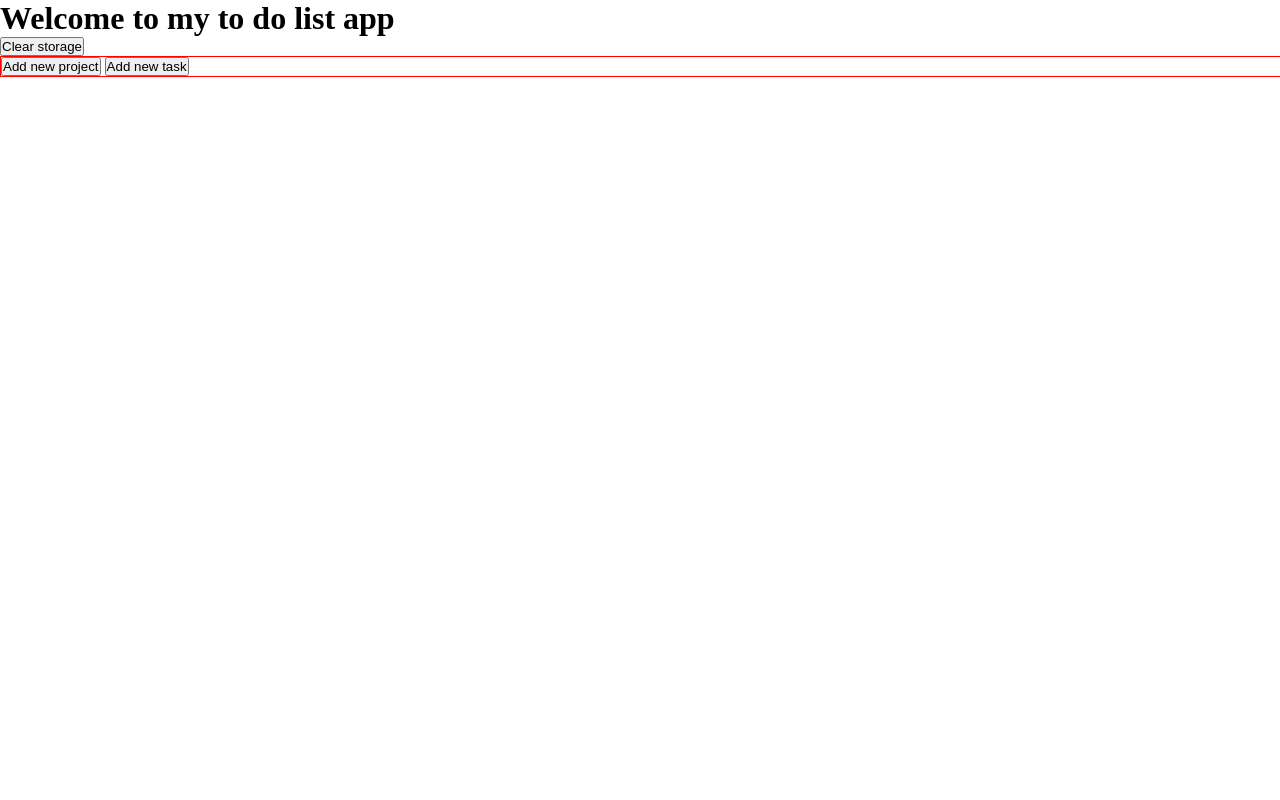
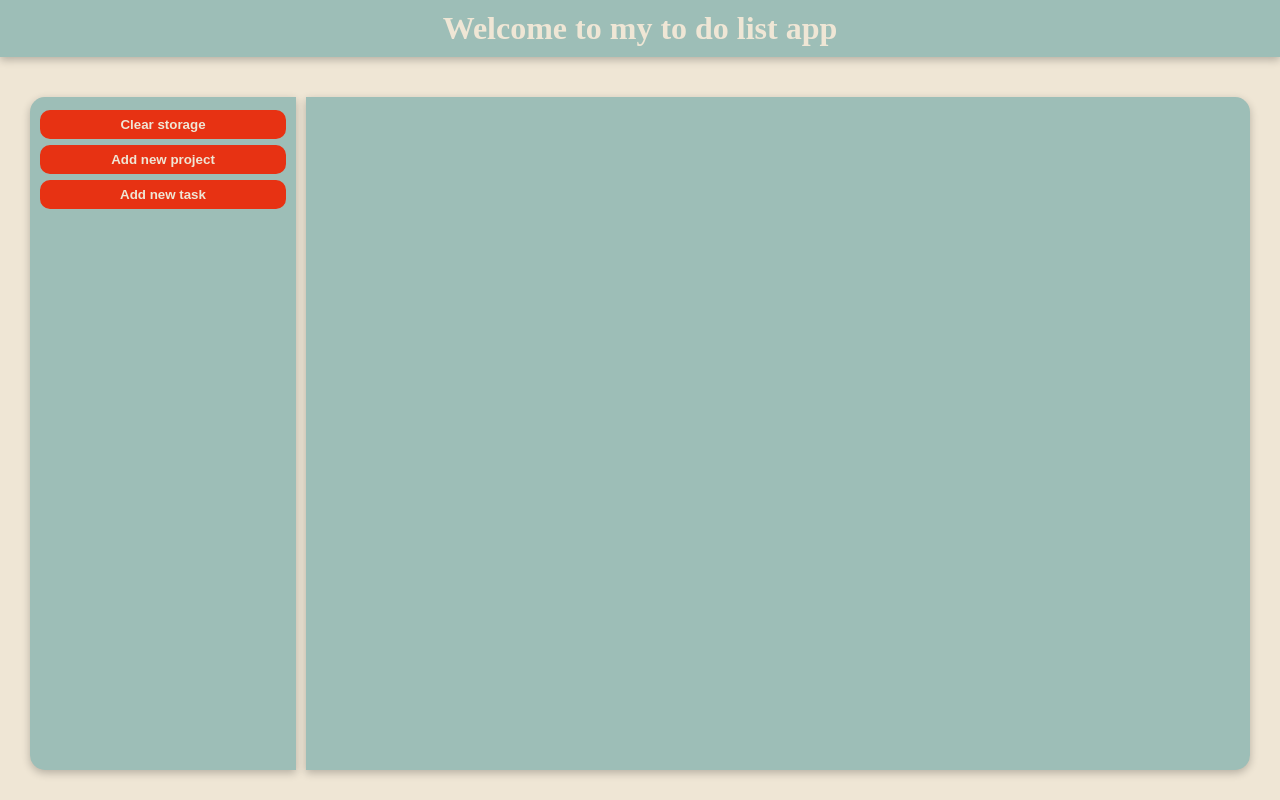
Before and after one commit to nikola88393/ToDoListV2, a website built with webpack: page src/template.html in a window 1280 px wide. Built offline with nearby package versions, Linux system fonts and the light colour scheme.

Commit message:
Add colors and style for the whoel page

```diff
--- a/src/style.css
+++ b/src/style.css
@@ -1,32 +1,74 @@
+:root {
+    --beige: #efe6d5;
+    --blue: #9dbeb7;
+    --red: #e73213;
+    --shadow: rgba(0, 0, 0, 0.24) 0px 3px 8px;
+}
+
 * {
     padding: 0;
     margin: 0;
+    font-weight: 700;
+    color: var(--beige);
+}
+
+ul {
+    list-style-type: none;
+}
+
+html {
+    height: 100%;
 }
 
 body {
-    width: 100%;
     height: 100%;
+    display: flex;
+    flex-direction: column;
+    gap: 10px;
+    background-color: var(--beige);
 }
 
-#wrapper {
+button {
+    border: 2px solid var(--red);
+    padding: 5px;
+    border-radius: 10px;
+    background-color: var(--red);
+    color: var(--beige);
+    transition: 0.2s;
+}
+
+button:hover {
+    background-color: var(--beige);
+    color: var(--red);
+    transition: 0.2s;
+}
+
+header {
+    background-color: var(--blue);
+    color: var(--beige);
+    display: flex;
+    justify-content: center;
+    padding: 10px 0 10px 0;
+    box-shadow: var(--shadow);
+}
+
+.projectTaskContainer {
+    display: flex;
+    padding: 30px;
     height: 100%;
-    width: 100%;
+    gap: 10px;
 }
 
 #projectForm,
 #taskForm {
     position: fixed;
-    width: 100%;
-    height: 100%;
+    width: 100vw;
+    height: 100vh;
     display: none;
     align-items: center;
     justify-content: center;
     background-color: rgba(46, 46, 46, 0.7);
 }
-
-/* #projectForm,
-#taskForm {
-} */
 
 .formWrapper {
     display: flex;
@@ -37,16 +79,40 @@ body {
     gap: 15px;
 }
 
-.projectsContainer,
-.tasksContainer {
+.projectsContainer {
+    background-color: var(--blue);
+    border-top-left-radius: 15px;
+    border-bottom-left-radius: 15px;
+    padding: 10px;
+    box-shadow: var(--shadow);
+}
+
+.projectsContainer button {
     width: 100%;
-    height: 50%;
-    border: 1px solid red;
+    margin: 3px 0 3px 0;
 }
+
+#tasksContainer {
+    width: 100%;
+    background-color: var(--blue);
+    border-top-right-radius: 15px;
+    border-bottom-right-radius: 15px;
+    padding: 10px;
+    box-shadow: var(--shadow);
+}
+
+.task button {
+    margin-right: 10px;
+
+}
+
 
 .task,
 .project {
-    border: 1px solid red;
+    border: 2px solid var(--beige);
+    border-radius: 10px;
+    color: var(--beige);
     margin: 10px;
-    padding: 10px
+    padding: 10px;
+    box-shadow: var(--shadow);
 }
--- a/src/template.html
+++ b/src/template.html
@@ -6,7 +6,9 @@
     <title>To Do List</title>
 </head>
 <body>
-    <div id="wrapper">
+    <header>
+        <h1>Welcome to my to do list app</h1>
+        </header>
         <div id="projectForm">
             <form class="formWrapper">
                 <label for="projectName">Project Name:</label>
@@ -32,15 +34,14 @@
                 <button type="button" id="addTask">Add task</button>
             </form>
         </div>
-        <h1>Welcome to my to do list app</h1>
+        <div class="projectTaskContainer">
+            <div id="projectsContainer" class="projectsContainer">
                 <button id="clearStorage">Clear storage</button>
-        <div id="projectsContainer" class="projectsContainer">
                 <button id="newProjectBtn">Add new project</button>
                 <button id="newTaskBtn">Add new task</button>
                 <ul id="projectsList"></ul>
             </div>
         <div id="tasksContainer"></div>
         </div>
-
 </body>
 </html>
```
Also changed, not shown: dist/bundle.js, dist/index.html, 1 other file. Lines whose indentation alone changed are shown as unchanged.
